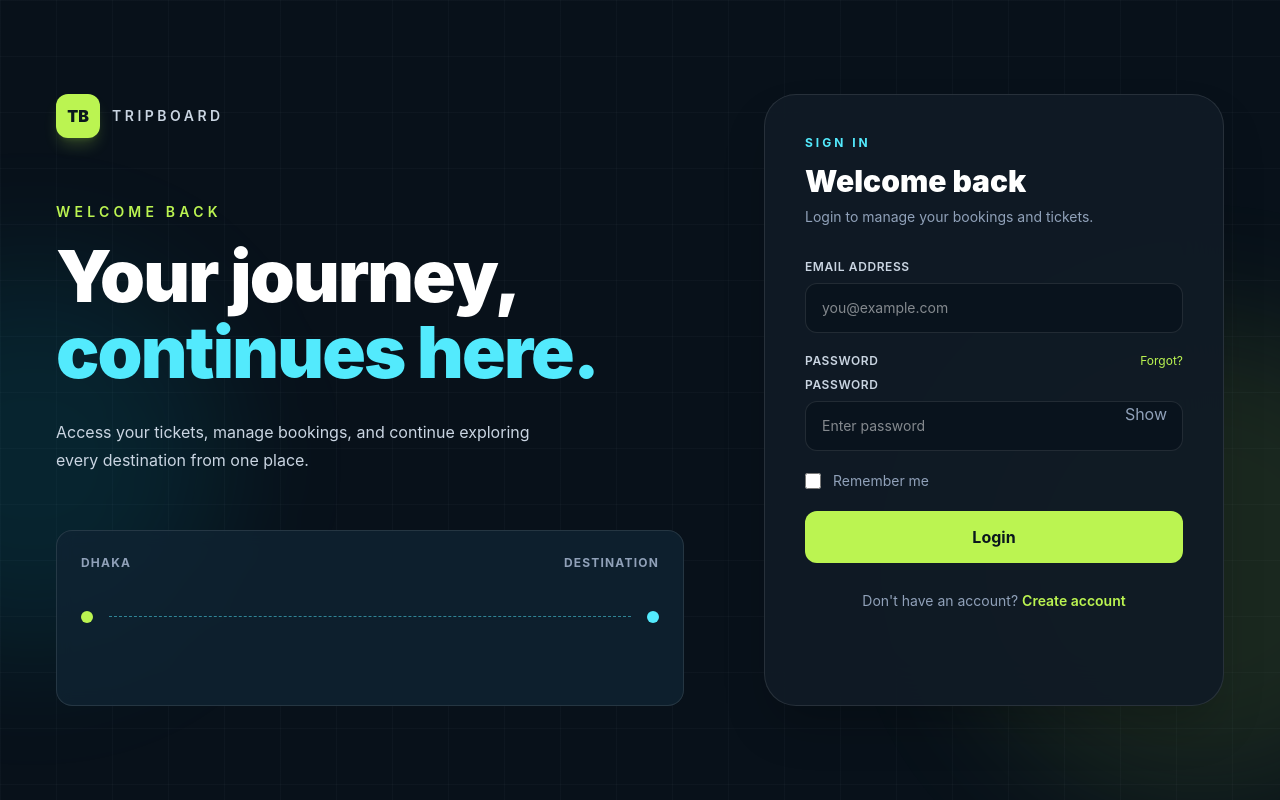
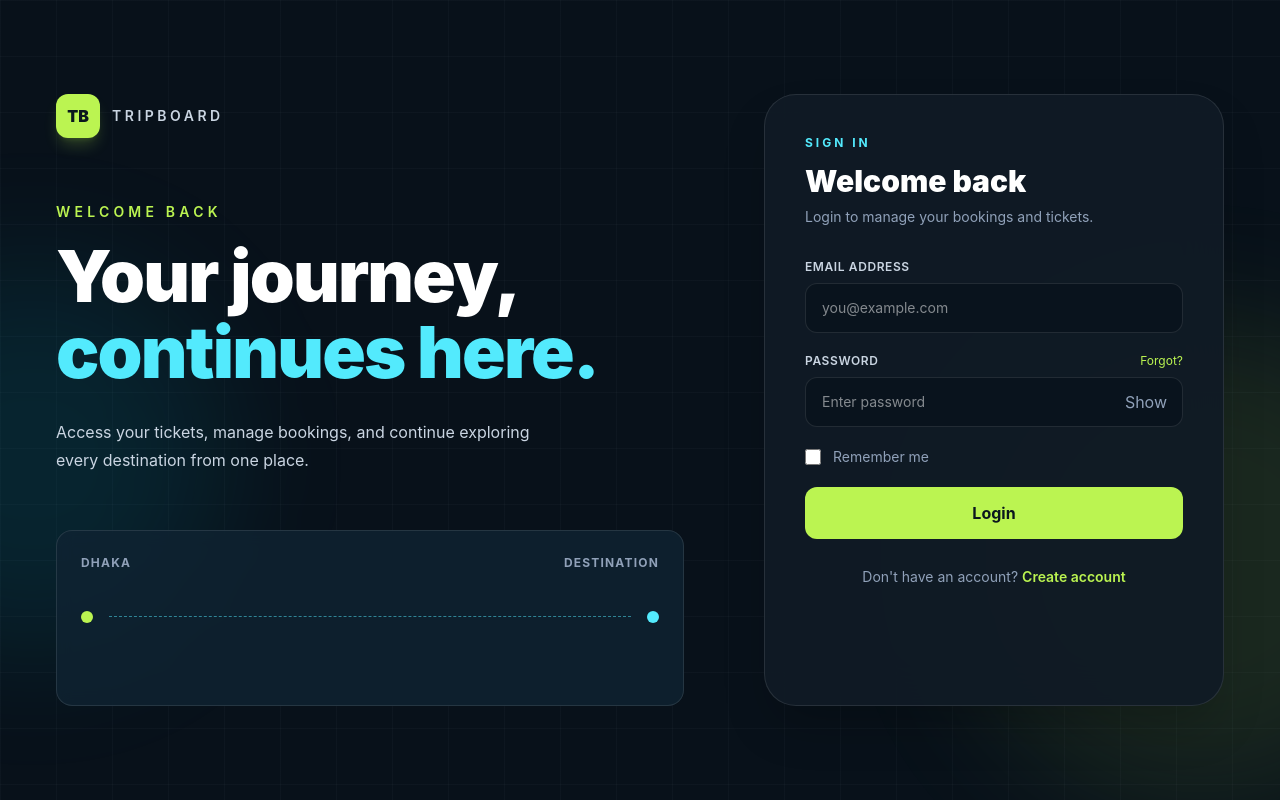
Before and after one commit to Rasibul/online-ticket-web, a React (Vite) app: page /login in a window 1280 px wide. Built offline with nearby package versions, Linux system fonts and the light colour scheme.

Commit message:
fix: update LoginPage component for improved accessibility and label handling

```diff
--- a/src/feature/auth/pages/LoginPage.jsx
+++ b/src/feature/auth/pages/LoginPage.jsx
@@ -562,7 +562,9 @@ name="email"
                   justify-between
                 ">
 
-                  <label className="
+                  <label
+                    htmlFor="password"
+                    className="
                     text-xs
                     font-semibold
                     uppercase
@@ -595,9 +597,7 @@ name="email"
                 <div className="relative">
 
 
-               <Input
-
-label="Password"
+                             <Input
 
 placeholder="Enter password"
 
@@ -789,7 +789,7 @@ name
 
 <div>
 
-<label className="
+{label && <label className="
 mb-2
 block
 text-xs
@@ -801,12 +801,14 @@ text-slate-300
 
 {label}
 
-</label>
+</label>}
 
 
 <input
 
 {...register(name)}
+
+id={name}
 
 type={type}
 
```
